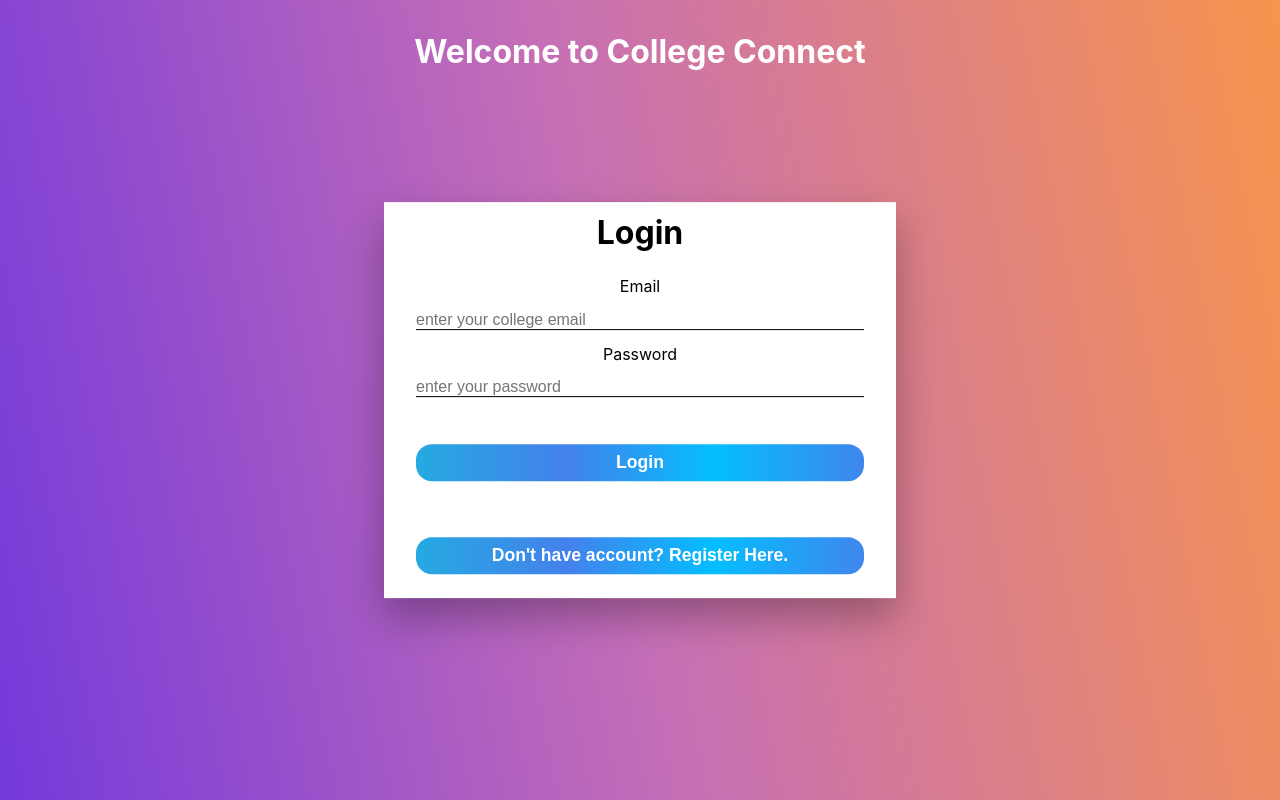
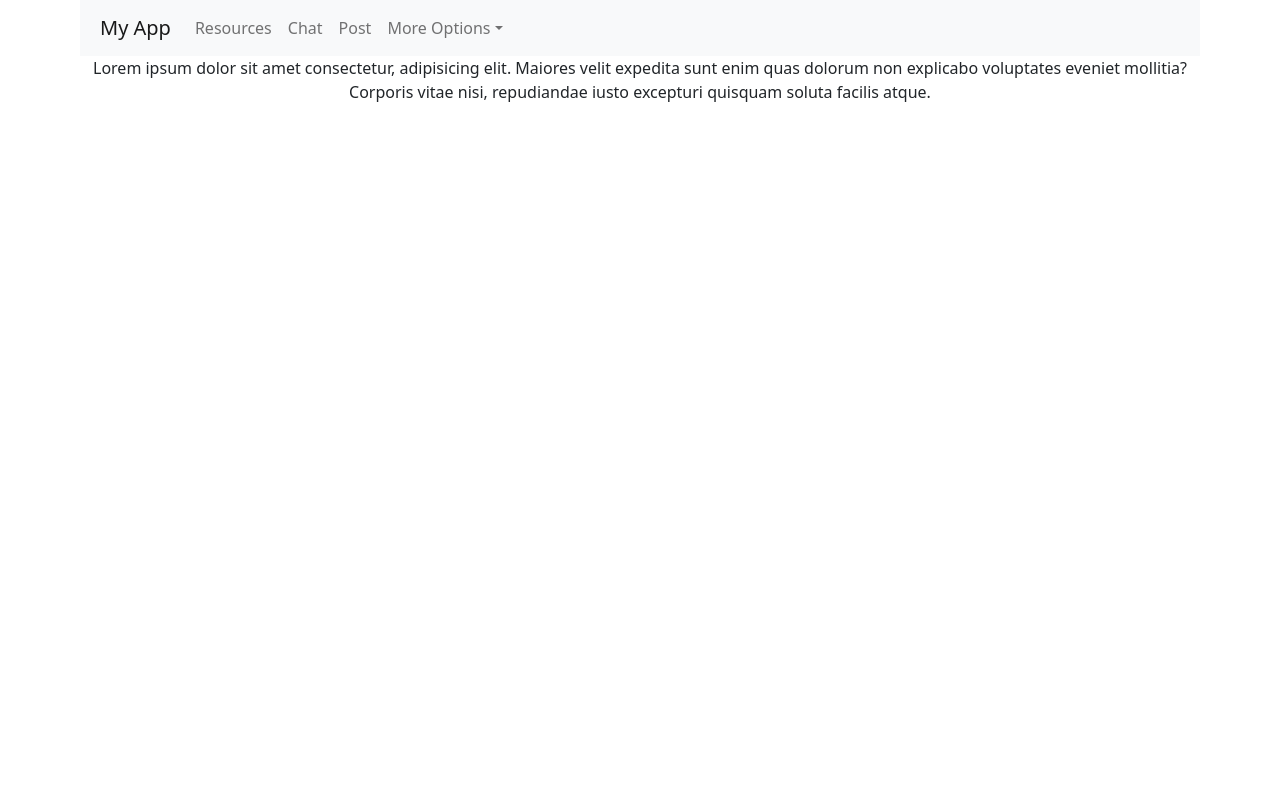
Before and after one commit to rajaryan3/College-Connect, a React (Create React App) app: page /home in a window 1280 px wide. Built offline with nearby package versions, Linux system fonts and the light colour scheme.

Commit message:
Dashboard ongoing, navbar created, redirection to post, resources and chat done

```diff
--- a/package.json
+++ b/package.json
@@ -10,6 +10,7 @@
     "react": "^18.2.0",
     "react-bootstrap": "^2.7.2",
     "react-dom": "^18.2.0",
+    "react-router-dom": "^6.10.0",
     "react-scripts": "5.0.1",
     "web-vitals": "^2.1.4"
   },
--- a/src/App.js
+++ b/src/App.js
@@ -1,7 +1,13 @@
 import { useState } from 'react';
 import './App.css';
+import 'bootstrap/dist/css/bootstrap.min.css';
+import { BrowserRouter as Router, Routes, Route } from 'react-router-dom';
 import Login from './components/Login';
 import Register from './components/Register';
+import Dashboard from './components/Dashboard';
+import Resources from './components/Resources';
+import Chat from './components/Chat';
+import Post from './Post';
 
 function App() {
   const [currForm, setCurrForm] = useState("login")
@@ -12,9 +18,23 @@ function App() {
   return (
     <div className="App">
 
-      {
+      <Router>
+        <Routes>
+
+          <Route exact path='/' element={currForm === 'login' ? <Login currForm={toggleForm} ></Login> : <Register currForm={toggleForm}></Register>} />
+          <Route exact path='/home' element={<Dashboard />} />
+          <Route exact path='/resources' element={<Resources></Resources>} />
+          <Route exact path='/chat' element={<Chat />} />
+          <Route exact path='/post' element={<Post />} />
+        </Routes>
+      </Router>
+
+      {/* {
         currForm === 'login' ? <Login currForm={toggleForm} ></Login> : <Register currForm={toggleForm}></Register>
-      }
+      } */}
+
+      {/* if successful login */}
+      {/* <Dashboard></Dashboard> */}
 
     </div>
   );
--- /dev/null
+++ b/src/Post.js
@@ -0,0 +1,13 @@
+import React from 'react'
+
+function Post() {
+    return (
+        <>
+            <div>
+                <h1>This is Post Page</h1>
+            </div>
+        </>
+    )
+}
+
+export default Post
--- /dev/null
+++ b/src/components/Chat.js
@@ -0,0 +1,13 @@
+import React from 'react'
+
+function Chat() {
+  return (
+    <>
+    <div>
+        <h1>This is Chat page</h1>
+    </div>
+    </>
+  )
+}
+
+export default Chat
--- /dev/null
+++ b/src/components/Dashboard.css
@@ -0,0 +1,4 @@
+.container-dashboard{
+    width: 70pc;
+    margin: auto;
+}
--- /dev/null
+++ b/src/components/Dashboard.js
@@ -0,0 +1,19 @@
+import React from 'react'
+import "./Dashboard.css"
+import MyNavbar from "./Navbar"
+
+function Dashboard() {
+    return (
+        <>
+            <div className='container-dashboard'>
+                <MyNavbar></MyNavbar>
+                {/* <h1>Dashboard it is.</h1> */}
+                <p>
+                    Lorem ipsum dolor sit amet consectetur, adipisicing elit. Maiores velit expedita sunt enim quas dolorum non explicabo voluptates eveniet mollitia? Corporis vitae nisi, repudiandae iusto excepturi quisquam soluta facilis atque.
+                </p>
+            </div>
+        </>
+    )
+}
+
+export default Dashboard
--- a/src/components/Login.css
+++ b/src/components/Login.css
@@ -29,11 +29,7 @@
     margin-bottom: 1.5rem;
 }
 
-input[type="email"],
-input[type="password"],
-input[type="text"],
-input[type="number"],
-input[type="file"],
+input,
 select {
     border: none;
     outline: none;
@@ -70,3 +66,11 @@ button {
     padding-top: 2rem;
     color: white;
 }
+
+input[type=number]::-webkit-inner-spin-button,
+input[type=number]::-webkit-outer-spin-button {
+    -webkit-appearance: none;
+    -moz-appearance: none;
+    appearance: none;
+    margin: 0;
+}
--- /dev/null
+++ b/src/components/Navbar.js
@@ -0,0 +1,35 @@
+import React from 'react';
+import { Navbar, Nav, NavItem, NavDropdown } from 'react-bootstrap';
+
+function MyNavbar() {
+    return (
+        <Navbar bg="light" expand="lg" style={{ paddingLeft: 20 }}>
+            <Navbar.Brand href="/home">My App</Navbar.Brand>
+            <Navbar.Toggle aria-controls="basic-navbar-nav" />
+            <Navbar.Collapse id="basic-navbar-nav">
+                <Nav className="mr-auto">
+                    <NavItem>
+                        <Nav.Link href="/resources">Resources</Nav.Link>
+                    </NavItem>
+                    <NavItem>
+                        <Nav.Link href="/chat">Chat</Nav.Link>
+                    </NavItem>
+                    <NavItem>
+                        <Nav.Link href="/post">Post</Nav.Link>
+                    </NavItem>
+                </Nav>
+                <Nav className="ml-auto">
+                    <NavDropdown title="More Options" id="basic-nav-dropdown">
+                        <NavDropdown.Item href="#my-profile">My Profile</NavDropdown.Item>
+                        <NavDropdown.Divider />
+                        <NavDropdown.Item href="#edit-profile">Edit Profile</NavDropdown.Item>
+                        <NavDropdown.Divider />
+                        <NavDropdown.Item href="/">Logout</NavDropdown.Item>
+                    </NavDropdown>
+                </Nav>
+            </Navbar.Collapse>
+        </Navbar>
+    );
+}
+
+export default MyNavbar;
--- a/src/components/Register.js
+++ b/src/components/Register.js
@@ -13,7 +13,7 @@ function Register({ currForm }) {
   const [mobile, setMobile] = useState()
   const [email, setEmail] = useState("")
   const [desc, setDesc] = useState("")
-  const [addon, setAddon] = useState("")
+  // const [addon, setAddon] = useState("")
   const [photo, setPhoto] = useState("")
   const [password, setPassword] = useState('')
 
@@ -30,7 +30,7 @@ function Register({ currForm }) {
     console.log(mobile);
     console.log(email);
     console.log(desc);
-    console.log(addon);
+    // console.log(addon);
     console.log(photo);
     console.log(password);
 
@@ -45,7 +45,7 @@ function Register({ currForm }) {
       "Mobile": mobile,
       "Email": email,
       "Description": desc,
-      "Addon": addon,
+      // "Addon": addon,
       "Photo": photo,
       "Password": password,
     }
@@ -125,12 +125,12 @@ function Register({ currForm }) {
           <br />
 
           <label htmlFor="description">Description</label>
-          <input type="text" name="desc" id="desc" placeholder="Description about you" onChange={(e) => setDesc(e.target.value)} required />
+          <input type="text" name="desc" id="desc" placeholder="Description about you(optional)" onChange={(e) => setDesc(e.target.value)} />
           <br />
 
-          <label htmlFor="addon">Add-on</label>
+          {/* <label htmlFor="addon">Add-on</label>
           <input type="text" name="addon" id="addon" placeholder="Addon" onChange={(e) => setAddon(e.target.value)} required />
-          <br />
+          <br /> */}
 
           <label htmlFor="photo">Upload Your Photo</label>
           <input type="file" name='photo' id='photo' placeholder='photo' onChange={(e) => setPhoto(e.target.value)} required />
--- /dev/null
+++ b/src/components/Resources.js
@@ -0,0 +1,13 @@
+import React from 'react'
+
+function Resources() {
+  return (
+    <>
+    <div>
+        <h1>This is resources page</h1>
+    </div>
+    </>
+  )
+}
+
+export default Resources
```
Also changed, not shown: 1 other file (tests, documents, lock files or other folders).
